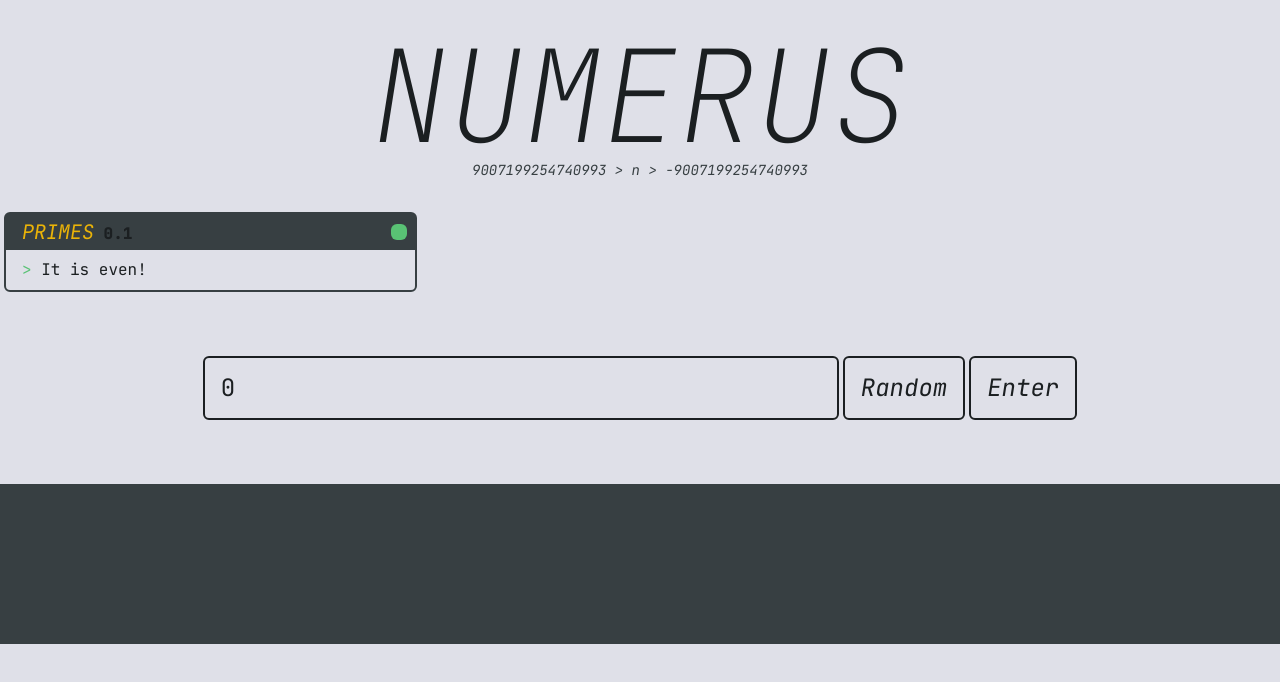
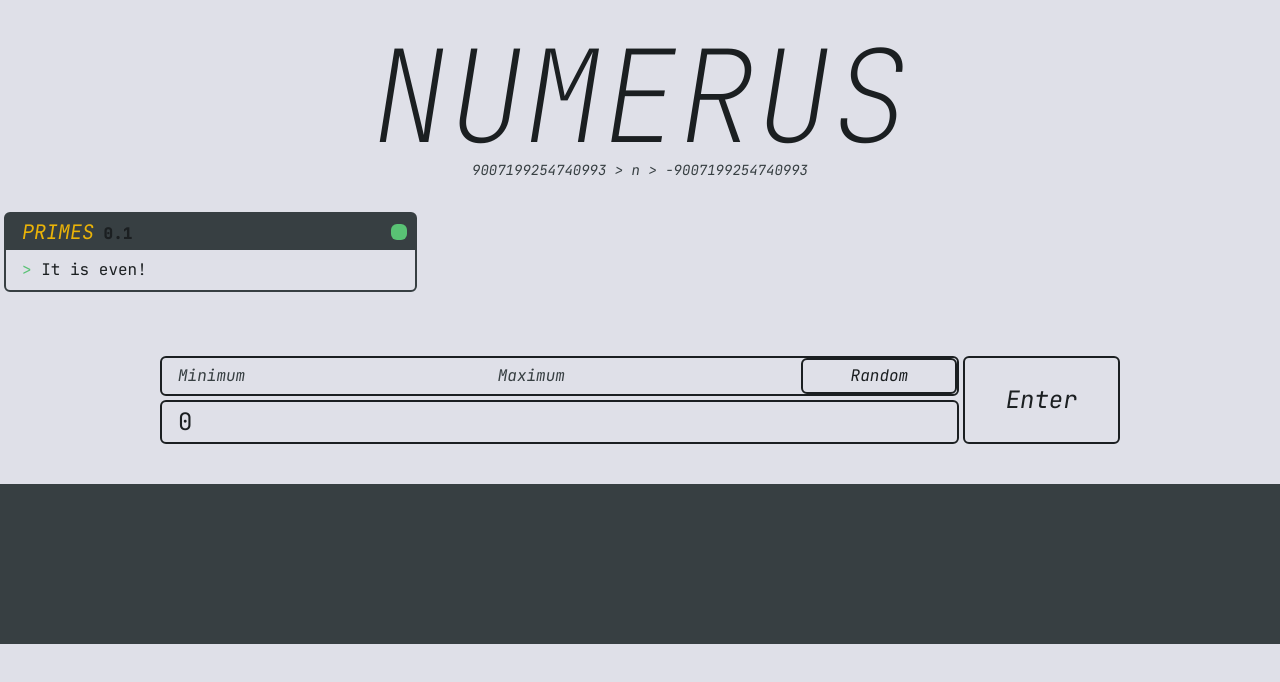
Before and after one commit to koga-one/numerus, a Next.js app: page / in a window 1280 px wide. Shown: the top 682 px of the page. Built offline with nearby package versions, Linux system fonts and the light colour scheme.

Commit message:
layout of navbar and offline?

```diff
--- /dev/null
+++ b/pages/_offline.js
@@ -0,0 +1,9 @@
+const Offline = () => {
+  return (
+    <div className="flex min-h-screen place-content-center items-center">
+      <h1 className="text-xl">hey there, you are offline!</h1>
+    </div>
+  );
+};
+
+export default Offline;
--- a/pages/api/hello.ts
+++ /dev/null
@@ -1,13 +0,0 @@
-// Next.js API route support: https://nextjs.org/docs/api-routes/introduction
-import type { NextApiRequest, NextApiResponse } from 'next'
-
-type Data = {
-  name: string
-}
-
-export default function handler(
-  req: NextApiRequest,
-  res: NextApiResponse<Data>
-) {
-  res.status(200).json({ name: 'John Doe' })
-}
--- a/pages/index.tsx
+++ b/pages/index.tsx
@@ -12,15 +12,28 @@ import { IsEven } from "../components/Widgets";
 
 const Home: NextPage = () => {
   const [n, setN] = useState(0);
+  const [min, setMin] = useState(0);
+  const [max, setMax] = useState(0);
   const router = useRouter();
   const numberEl: RefObject<HTMLInputElement> = createRef();
+  const minEl: RefObject<HTMLInputElement> = createRef();
+  const maxEl: RefObject<HTMLInputElement> = createRef();
 
   const randomNumber = () => {
-    const size = Math.floor(Math.random() * 12);
-    const number = Math.floor(Math.random() * Math.pow(10, size));
+    if (minEl.current && maxEl.current) {
+      const minVal = parseInt(minEl.current.value);
+      const maxVal = parseInt(maxEl.current.value);
+      const number = Math.round(Math.random() * (maxVal - minVal) + minVal);
 
-    if (isNaN(number)) router.push(`/?number=0`, undefined, { shallow: true });
-    else router.push(`/?number=${number}`, undefined, { shallow: true });
+      if (isNaN(number))
+        router.push(`/?number=0`, undefined, { shallow: true });
+      else
+        router.push(
+          `/?number=${number}&min=${minVal}&max=${maxVal}`,
+          undefined,
+          { shallow: true }
+        );
+    }
   };
 
   const handleNumber = () => {
@@ -41,8 +54,19 @@ const Home: NextPage = () => {
       setN(parseInt(router.query.number));
       numberEl.current!.value = n.toString();
     } else {
+      numberEl.current!.value = "0";
+      minEl.current!.value = "";
+      maxEl.current!.value = "";
       setN(0);
-      numberEl.current!.value = "0";
+    }
+    if (
+      typeof router.query.min === "string" &&
+      typeof router.query.max === "string"
+    ) {
+      setMin(parseInt(router.query.min));
+      setMax(parseInt(router.query.max));
+      minEl.current!.value = min.toString();
+      maxEl.current!.value = max.toString();
     }
   }, [handleNumber]);
 
@@ -51,30 +75,46 @@ const Home: NextPage = () => {
       <div className="grid grid-cols-1 md:grid-cols-2 lg:grid-cols-3 container mx-auto px-1 gap-4">
         <Block title="Primes" version={0.1} answers={[IsEven]} n={n} />
       </div>
-      <div className="flex bottom-1 lg:bottom-8 h-12 lg:h-16 sticky px-1 my-4 lg:my-16 pointer-events-none z-50 content-center place-content-center mx-auto container gap-1">
+      <nav className="grid grid-cols-1 lg:grid-cols-6 bottom-1 lg:bottom-8 h-48 lg:h-16 sticky px-1 lg:px-40 my-4 lg:my-16 pointer-events-none z-50 mx-auto container gap-1">
+        <div className="grid gap-1 grid-cols-2 lg:grid-cols-5 lg:col-span-5 bg-kami rounded-md border-2">
+          <input
+            ref={minEl}
+            type="number"
+            step="1"
+            className="pointer-events-auto lg:col-span-2 px-4 py-1 border-katsu dark:border-kami dark:bg-katsu placeholder:italic placeholder:text-gure rounded-md bg-kami"
+            placeholder="Minimum"
+          ></input>
+          <input
+            ref={maxEl}
+            type="number"
+            step="1"
+            className="pointer-events-auto lg:col-span-2 px-4 py-1 border-katsu dark:border-kami dark:bg-katsu placeholder:italic placeholder:text-gure rounded-md bg-kami"
+            placeholder="Maximum"
+          ></input>{" "}
+          <button
+            type="button"
+            onClick={randomNumber}
+            className="active:bg-ki col-span-2 lg:col-span-1 border-2 dark:border-kami transition border-katsu pointer-events-auto rounded-md bg-kami text-katsu italic px-4 py-1"
+          >
+            <p>Random</p>
+          </button>
+        </div>
+        <button
+          type="button"
+          onClick={handleNumber}
+          className="border-2 order-1 lg:order-none row-span-2 active:bg-ki transition border-katsu dark:border-kami pointer-events-auto rounded-md text-xl lg:text-2xl bg-kami text-katsu italic px-4 py-1"
+        >
+          <p>Enter</p>
+        </button>
         <input
           ref={numberEl}
           type="number"
           step="1"
-          className="pointer-events-auto lg:text-2xl text-xl w-full px-4 py-1 lg:w-1/2 border-2 border-katsu dark:border-kami dark:bg-katsu placeholder:italic placeholder:text-gure rounded-md bg-kami"
+          className="pointer-events-auto lg:text-2xl lg:col-span-5 text-xl w-full px-4 py-1 border-2 border-katsu dark:border-ki dark:bg-katsu placeholder:italic placeholder:text-gure rounded-md bg-kami"
           placeholder="Enter a number..."
           onKeyDown={handleKeyDown}
         ></input>
-        <button
-          type="button"
-          onClick={randomNumber}
-          className="border-2 active:bg-ki transition border-katsu dark:border-kami pointer-events-auto rounded-md text-xl lg:text-2xl bg-kami text-katsu italic px-4 py-1"
-        >
-          <p>Random</p>
-        </button>
-        <button
-          type="button"
-          onClick={handleNumber}
-          className="border-2 active:bg-ki transition border-katsu dark:border-kami pointer-events-auto rounded-md text-xl lg:text-2xl bg-kami text-katsu italic px-4 py-1"
-        >
-          <p>Enter</p>
-        </button>
-      </div>
+      </nav>
     </Layout>
   );
 };
--- /dev/null
+++ b/public/fallback-DAT6TNpNYwHQofGg1QsRe.js
@@ -0,0 +1 @@
+(()=>{"use strict";self.fallback=async e=>"document"===e.destination?caches.match("/_offline",{ignoreSearch:!0}):Response.error()})();
```
Also changed, not shown: public/vercel.svg (deleted).
